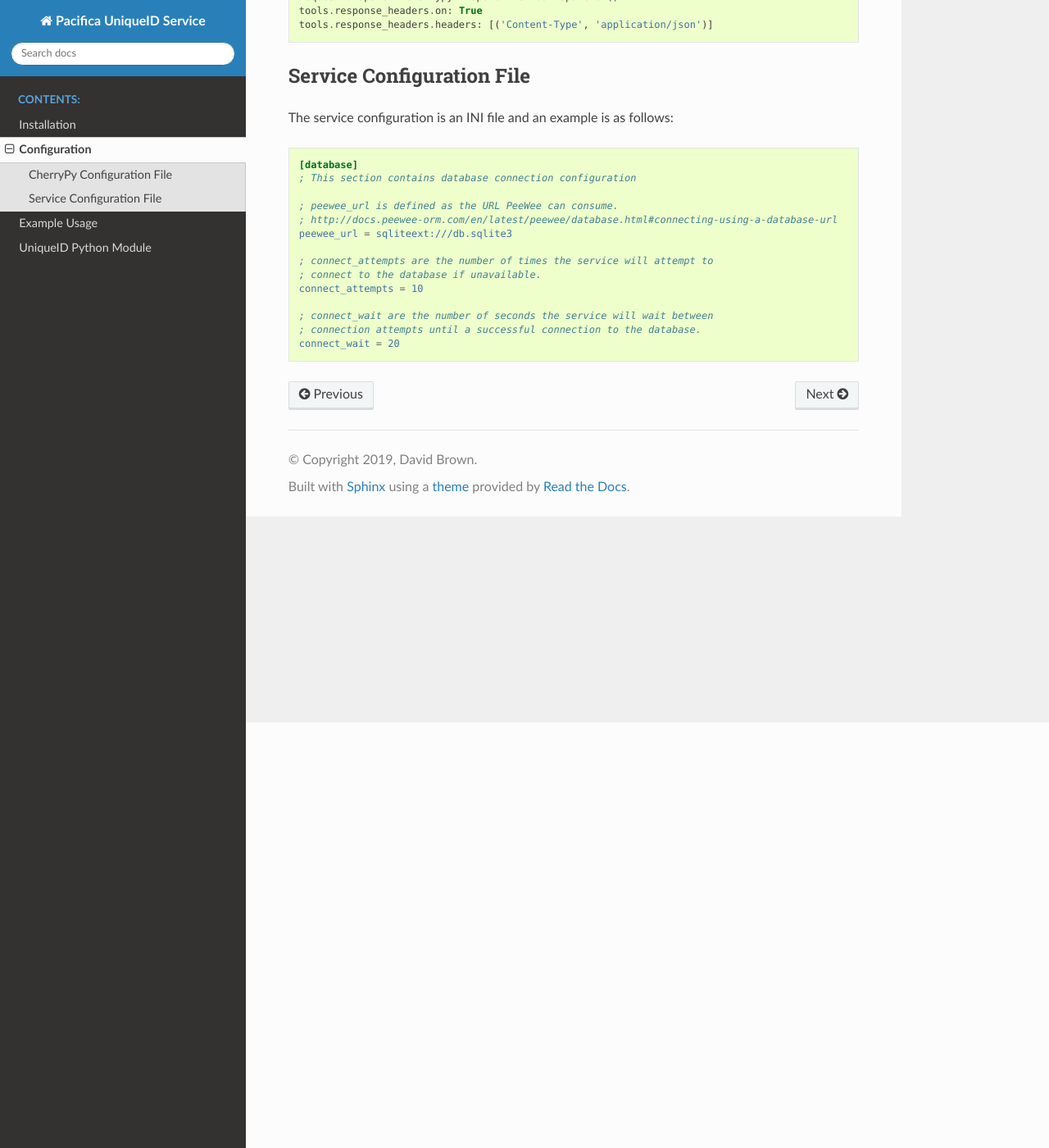
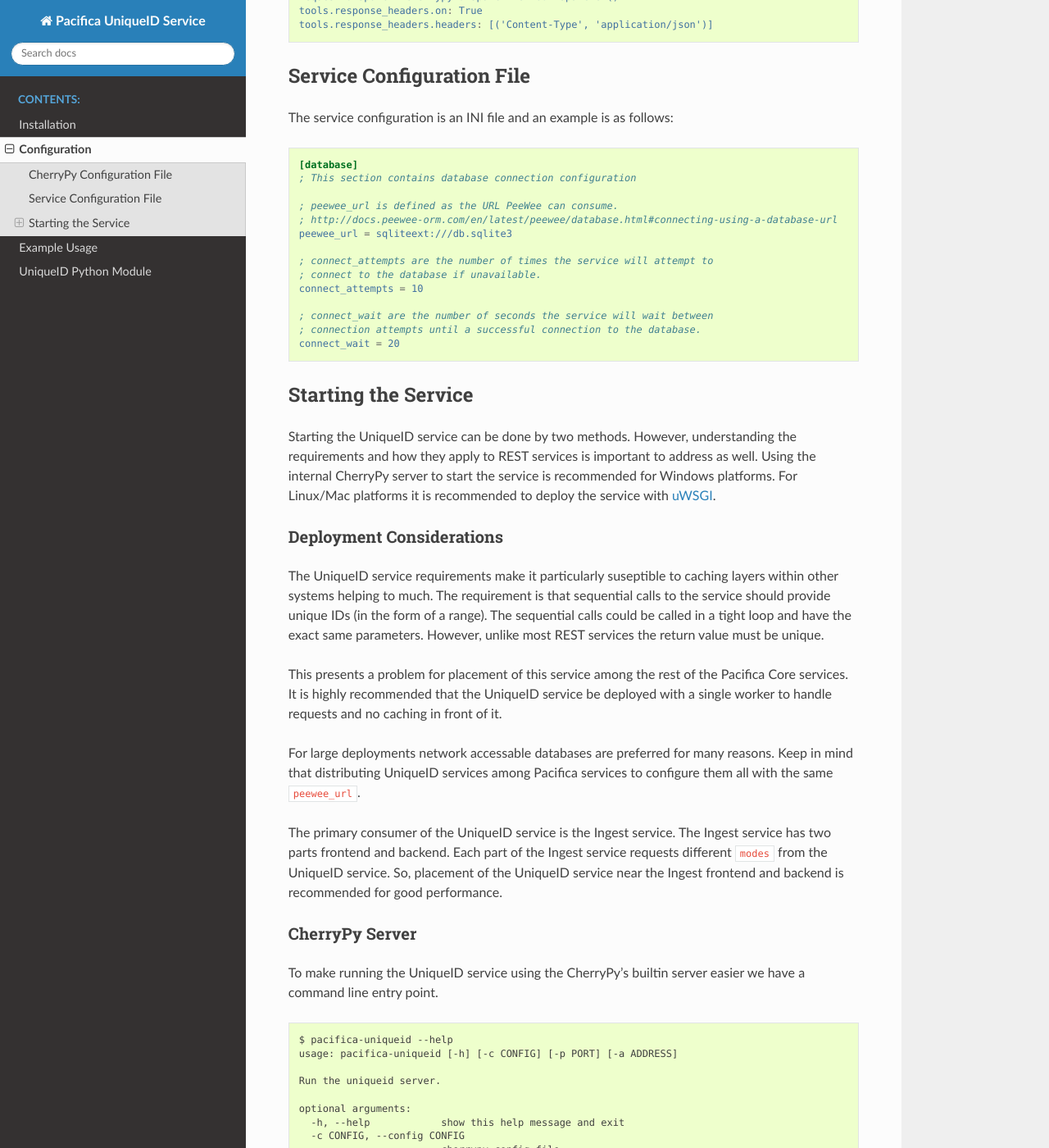
Before and after one commit to dmlb2000/pacifica-uniqueid, a Sphinx documentation site: the page built from docs/configuration.md, in a window 1280 px wide and 1400 px high, scrolled down 519 px. Shown: the whole window at 82% size. Built offline with Sphinx 7.4.7 and the Read the Docs theme 2.0.0, drawn with Linux system fonts in a browser that asks for light colours; some of the changed text lies outside the part shown.

Commit message:
add service startup docs to the configuration page (#33)
Signed-off-by: David Brown <dmlb2000@gmail.com>

````diff
--- a/docs/configuration.md
+++ b/docs/configuration.md
@@ -11,7 +11,7 @@ file containing configuration for database connections.
 
 An example of UniqueID server CherryPy configuration:
 
-```
+```ini
 [global]
 log.screen: True
 log.access_file: 'access.log'
@@ -45,3 +45,79 @@ connect_attempts = 10
 ; connection attempts until a successful connection to the database.
 connect_wait = 20
 ```
+
+## Starting the Service
+
+Starting the UniqueID service can be done by two methods. However,
+understanding the requirements and how they apply to REST services
+is important to address as well. Using the
+internal CherryPy server to start the service is recommended for
+Windows platforms. For Linux/Mac platforms it is recommended to
+deploy the service with
+[uWSGI](https://uwsgi-docs.readthedocs.io/en/latest/).
+
+### Deployment Considerations
+
+The UniqueID service requirements make it particularly suseptible to
+caching layers within other systems helping to much. The requirement
+is that sequential calls to the service should provide unique IDs (in
+the form of a range). The sequential calls could be called in a tight
+loop and have the exact same parameters. However, unlike most REST
+services the return value must be unique.
+
+This presents a problem for placement of this service among the rest
+of the Pacifica Core services. It is highly recommended that the
+UniqueID service be deployed with a single worker to handle requests
+and no caching in front of it.
+
+For large deployments network accessable databases are preferred for
+many reasons. Keep in mind that distributing UniqueID services among
+Pacifica services to configure them all with the same `peewee_url`.
+
+The primary consumer of the UniqueID service is the Ingest service.
+The Ingest service has two parts frontend and backend. Each part of
+the Ingest service requests different `modes` from the UniqueID
+service. So, placement of the UniqueID service near the Ingest
+frontend and backend is recommended for good performance.
+
+### CherryPy Server
+
+To make running the UniqueID service using the CherryPy's builtin
+server easier we have a command line entry point.
+
+```
+$ pacifica-uniqueid --help
+usage: pacifica-uniqueid [-h] [-c CONFIG] [-p PORT] [-a ADDRESS]
+
+Run the uniqueid server.
+
+optional arguments:
+  -h, --help            show this help message and exit
+  -c CONFIG, --config CONFIG
+                        cherrypy config file
+  -p PORT, --port PORT  port to listen on
+  -a ADDRESS, --address ADDRESS
+                        address to listen on
+$ pacifica-uniqueid-cmd dbsync
+$ pacifica-uniqueid
+[09/Jan/2019:09:17:26] ENGINE Listening for SIGTERM.
+[09/Jan/2019:09:17:26] ENGINE Bus STARTING
+[09/Jan/2019:09:17:26] ENGINE Set handler for console events.
+[09/Jan/2019:09:17:26] ENGINE Started monitor thread 'Autoreloader'.
+[09/Jan/2019:09:17:26] ENGINE Serving on http://0.0.0.0:8051
+[09/Jan/2019:09:17:26] ENGINE Bus STARTED
+```
+
+### uWSGI Server
+
+To make running the UniqueID service using uWSGI easier we have a
+module to be included as part of the uWSGI configuration. uWSGI is
+very configurable and can use this module many different ways. Please
+consult the
+[uWSGI Configuration](https://uwsgi-docs.readthedocs.io/en/latest/Configuration.html)
+documentation for more complicated deployments.
+
+```
+$ pip install uwsgi
+$ uwsgi --http-socket :8051 --master -p 1 --module pacifica.uniqueid.wsgi
+```
````
